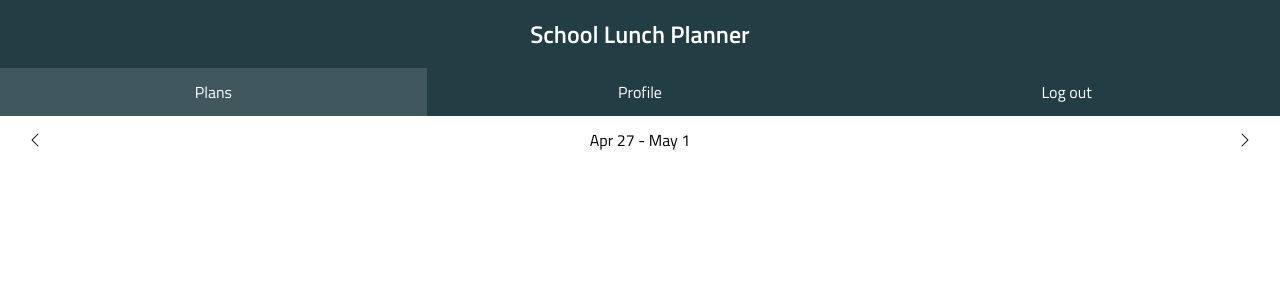
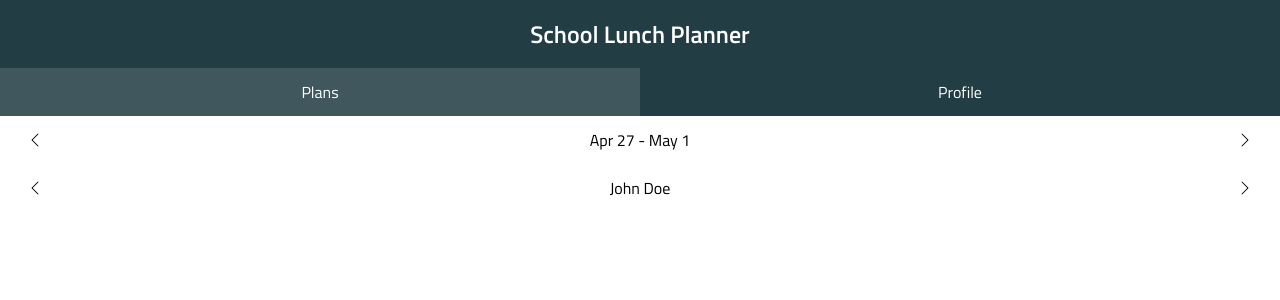
Before and after one commit to irenewan5/ling-wang-school-lunch-planner, a React (Create React App) app: page /plans in a window 1280 px wide. Shown: the top 300 px of the page. Built offline with nearby package versions, Linux system fonts and the light colour scheme.

Commit message:
add kit picker

```diff
--- /dev/null
+++ b/src/components/KidPicker/KidPicker.js
@@ -0,0 +1,46 @@
+import { useEffect, useState } from "react";
+import chevronLeftIcon from "../../assets/icons/chevron-left.svg";
+import chevronRightIcon from "../../assets/icons/chevron-right.svg";
+import "./KidPicker.scss";
+
+function KidPicker({ kidId, onChange }) {
+  const [kids, setKids] = useState([
+    { id: "1", name: "John Doe" },
+    { id: "2", name: "Jane Doe" },
+  ]);
+
+  const selectedKidId = kidId ?? kids[0].id;
+  const selectedKid = kids.find((kid) => kid.id === selectedKidId);
+
+  function selectLastKid() {
+    const index = kids.findIndex((kid) => kid.id === selectedKidId);
+    if (index !== -1) {
+      const lastIndex = index > 0 ? index - 1 : kids.length - 1;
+      onChange(kids[lastIndex].id);
+      console.log("last", kids[lastIndex].id);
+    }
+  }
+
+  function selectNextKid() {
+    const index = kids.findIndex((kid) => kid.id === selectedKidId);
+    if (index !== -1) {
+      const lastIndex = index !== kids.length - 1 ? index + 1 : 0;
+      onChange(kids[lastIndex].id);
+    }
+  }
+
+  return (
+    <div className="kidpicker">
+      <button className="kidpicker__button" onClick={selectLastKid}>
+        <img src={chevronLeftIcon} alt="another kid" />
+      </button>
+      <div className="kidpicker__name">
+        {selectedKid ? selectedKid.name : "..."}
+      </div>
+      <button className="kidpicker__button" onClick={selectNextKid}>
+        <img src={chevronRightIcon} alt="another kid" />
+      </button>
+    </div>
+  );
+}
+export default KidPicker;
--- /dev/null
+++ b/src/components/KidPicker/KidPicker.scss
@@ -0,0 +1,19 @@
+.kidpicker {
+  height: 3em;
+
+  display: flex;
+  align-items: stretch;
+  & > * {
+    display: flex;
+    align-items: center;
+    justify-content: center;
+  }
+  button {
+    background-color: transparent;
+    cursor: pointer;
+    height: auto;
+  }
+  &__name {
+    flex: 1;
+  }
+}
--- a/src/components/Navbar/Navbar.js
+++ b/src/components/Navbar/Navbar.js
@@ -12,9 +12,6 @@ function Navbar() {
         <li className="navbar__menu-item">
           <NavLink to="/profile">Profile</NavLink>
         </li>
-        <li className="navbar__menu-item">
-          <NavLink to="/logout">Log out</NavLink>
-        </li>
       </ul>
     </div>
   );
--- a/src/pages/PlansPage/PlansPage.js
+++ b/src/pages/PlansPage/PlansPage.js
@@ -1,6 +1,7 @@
 import { useSearchParams } from "react-router-dom";
 import WeekPicker from "../../components/WeekPicker/WeekPicker";
 import dayjs from "dayjs";
+import KidPicker from "../../components/KidPicker/KidPicker";
 
 function PlansPage() {
   const [searchParams, setSearchParams] = useSearchParams();
@@ -11,9 +12,17 @@ function PlansPage() {
   };
 
   const startDate = dayjs(searchParams.get("startDate") ?? undefined);
+
+  const onKidChange = (newKidId) => {
+    const params = new URLSearchParams(searchParams);
+    params.set("kidId", newKidId);
+    setSearchParams(params);
+  };
+  const kidId = searchParams.get("kidId") ?? undefined;
   return (
     <>
       <WeekPicker startDateOfWeek={startDate} onChange={onWeekChange} />
+      <KidPicker kidId={kidId} onChange={onKidChange} />
     </>
   );
 }
```
